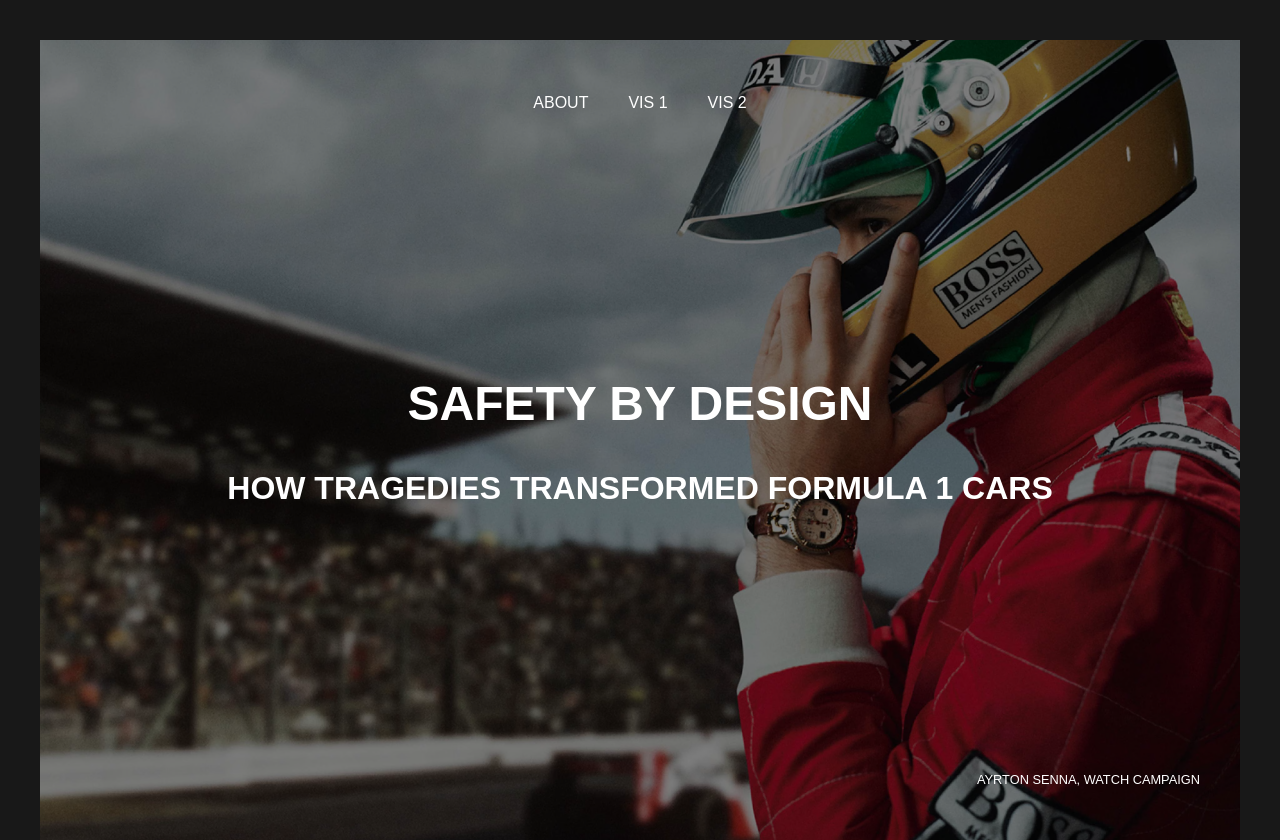
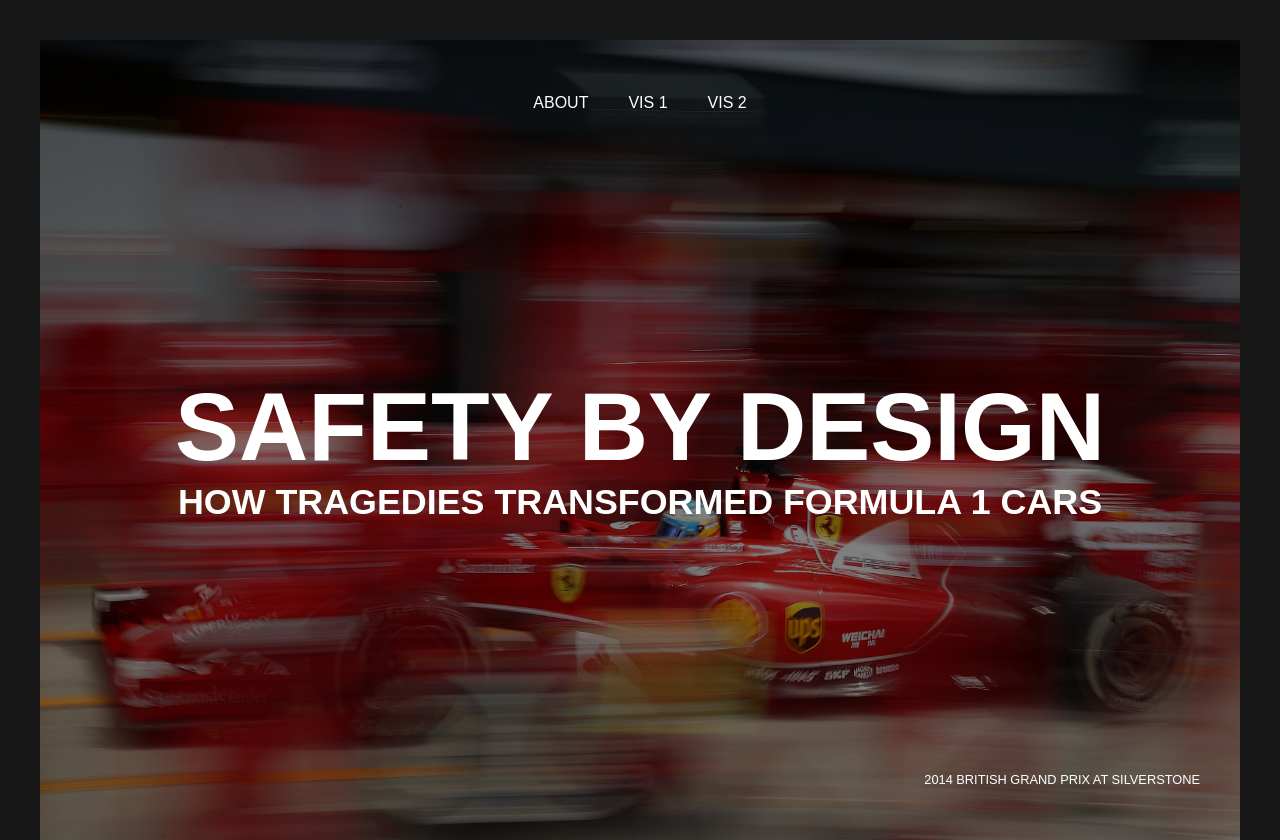
Before and after one commit to vzwierz1/iat355f1project, a plain HTML site: page home.html in a window 1280 px wide. Shown: the top 840 px of the page. Drawn offline with Linux system fonts and the light colour scheme.

Commit message:
vanesscommit

```diff
--- a/home.html
+++ b/home.html
@@ -30,7 +30,7 @@
         <h2>HOW TRAGEDIES TRANSFORMED FORMULA 1 CARS</h2>
       </div>
     </div>
-    <p class="credit">AYRTON SENNA, WATCH CAMPAIGN</p>
+    <p class="credit">2014 BRITISH GRAND PRIX AT SILVERSTONE</p>
   </header>
 
 
@@ -71,12 +71,12 @@
     <div class="drivers">
       <div class="driver">
         <h4>Jules Bianchi</h4>
-        <div class="image-placeholder">Image</div>
+        <div class="Images/jules.png">Image</div>
         <p>Lorem ipsum dolor sit amet, consectetur adipiscing elit. Integer nec odio.</p>
       </div>
       <div class="driver">
         <h4>Ayrton Senna</h4>
-        <div class="image-placeholder">Image</div>
+        <div class="Images/senna.png">Image</div>
         <p>Lorem ipsum dolor sit amet, consectetur adipiscing elit. Integer nec odio.</p>
       </div>
     </div>
--- a/st.css
+++ b/st.css
@@ -1,3 +1,4 @@
+
 * {
     margin: 0;
     padding: 0;
@@ -5,43 +6,47 @@
 }
 
 body {
-    font-family: "Poppins", sans-serif;
+    font-family: "Neue Haas Grotesk", sans-serif;
     font-optical-sizing: auto;
-    line-height: 1.6;
+    line-height: 1.4;
     margin: 40px;
+    font-weight: lighter;
     background-color: #181818;
     color: #ffffff;
+    margin-top: 10;
 }
 
 h1 {
-    font-family: "Chakra Petch", sans-serif;
+    font-family: "Formula1", sans-serif;
     font-weight: 700;
 }
 
 nav {
     position: fixed;
+    font-weight: bold;
     top: 80px;
-    left: 50%;
+    left: 21.5%;
     transform: translateX(-50%);
     z-index: 10000;
+
 }
 
 nav ul {
+    font-family: "Neue Haas Grostek", sans-serif;
     list-style: none;
     display: flex;
-    gap: 40px;
+    gap: 60px;
     justify-content: center;
 }
 
 nav ul li {
-    font-size: 1rem;
+    font-size: 0.65rem;
 }
 
 nav ul li a {
     color: #ffffff;
     text-decoration: none;
     transition: color 0.25s ease;
-
 }
 
 nav ul li a:hover {
@@ -58,10 +63,19 @@ section {
 }
 
 section h3 {
-    font-family: 'Chakra Petch';
-    font-size: 1.8rem;
+    font-family: 'Formula1';
+    font-size: 3.5rem;
     font-weight: 700;
     margin-bottom: 10px;
+}
+
+section h4 {
+    font-family: 'Formula1';
+    font-size: 2rem;
+    font-weight: 700;
+    margin-bottom: 10px;
+    margin-top: 100;
+    color: #e74c3c;
 }
 
 section p {
@@ -80,12 +94,12 @@ section > .section-content {
 
 header#hero-section {
     height: 100vh;
-    background: url('Images/hero.avif') no-repeat center center/cover;
+    background: url('Images/ferrari.png') no-repeat center center/cover;
     color: #ffffff;
     position: fixed;
-    top: 40px;
-    left: 40px;
-    right: 40px;
+    top: 1px;
+    left: 1px;
+    right: 1px;
     display: flex;
     flex-direction: column;
     justify-content: center;
@@ -121,14 +135,15 @@ header#hero-section * {
 }
 
 header#hero-section .hero-content h1 {
-    font-size: 3.5rem;
-    margin-bottom: 20px;
-}
+    margin-top: -280px;
+    font-size: 6rem;
+    margin-bottom: 1px;
+  }
 
-header#hero-section .hero-content h2 {
-    font-size: 2rem;
-    font-weight: 200;
-}
+  header#hero-section .hero-content h2 {
+    margin-top: -30px;
+    font-size: 2.24rem;
+  }
 
 header#hero-section .hero-content h2 span {
     color: #e74c3c;
@@ -149,7 +164,7 @@ header#hero-section .credit {
 .image-placeholder {
     flex: 1;
     height: 150px;
-    background-color: #333;
+    background-color: #868686;
     display: flex;
     align-items: center;
     justify-content: center;
--- a/style.css
+++ b/style.css
@@ -15,11 +15,11 @@
 
   header#hero-section {
     height: 100vh;
-    background: url('Images/hero.avif') no-repeat center center/cover;
+    background: url('Images/ferrari.png') no-repeat center center/cover;
     color: #ffffff;
     position: relative;
     display: flex;
-    flex-direction: column;
+
     justify-content: center;
     align-items: center;
     text-align: center;
@@ -73,12 +73,14 @@
 
 
   header#hero-section .hero-content h1 {
-    font-size: 3rem;
-    margin-bottom: 20px;
+    margin-top: 1px;
+    font-size: 6rem;
+    margin-bottom: 1px;
   }
 
   header#hero-section .hero-content h2 {
-    font-size: 2rem;
+    margin-top: -30px;
+    font-size: 2.24rem;
   }
 
   header#hero-section .hero-content h2 span {
```
Also changed, not shown: home-st.html (+22 -9 lines), Images/f1car.jpg (added), Images/ferrari.png (added), Images/image1.png (added), Images/image2.png (added), Images/image3.png (added), Images/jules.png (added), Images/senna.jpg (added), 1 other file.
